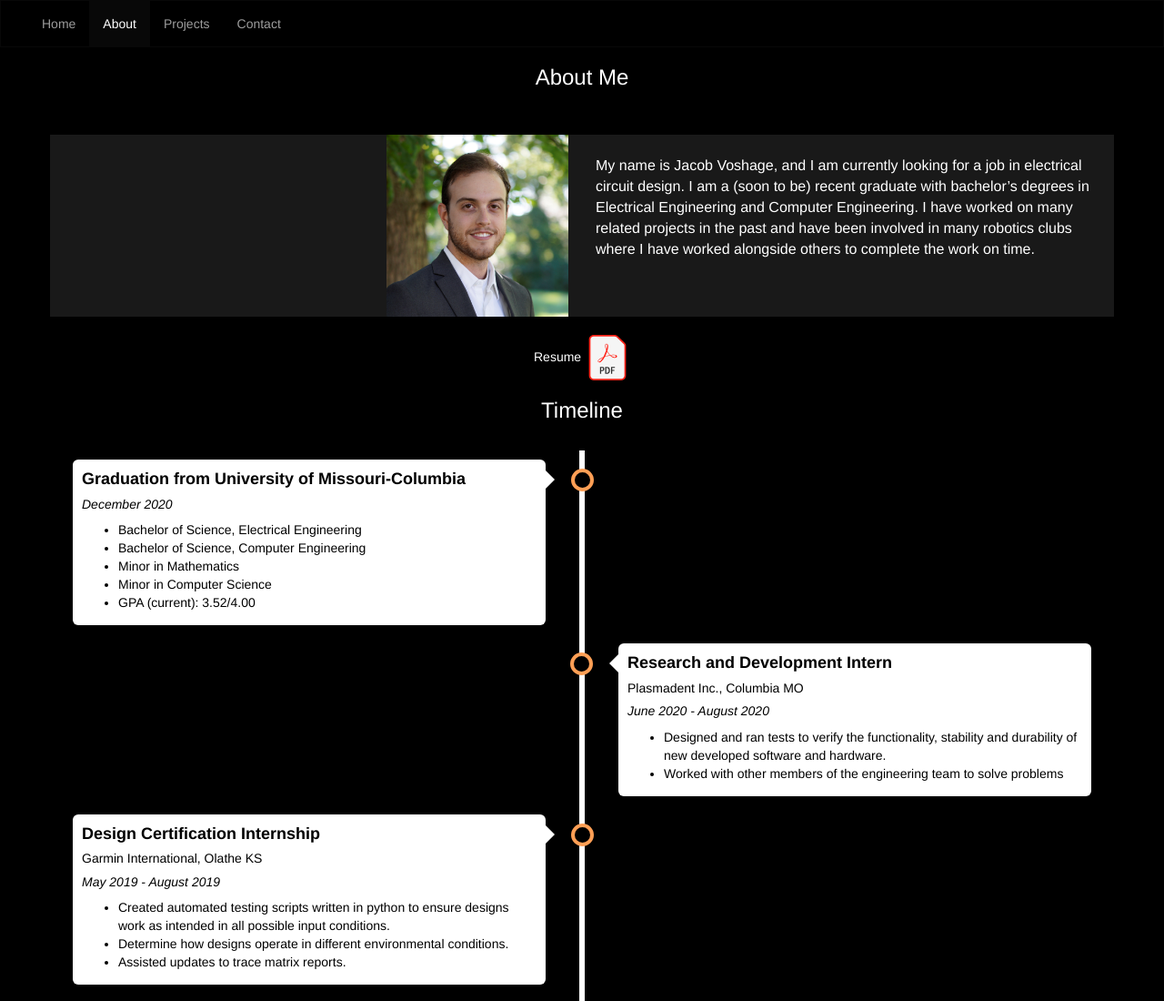
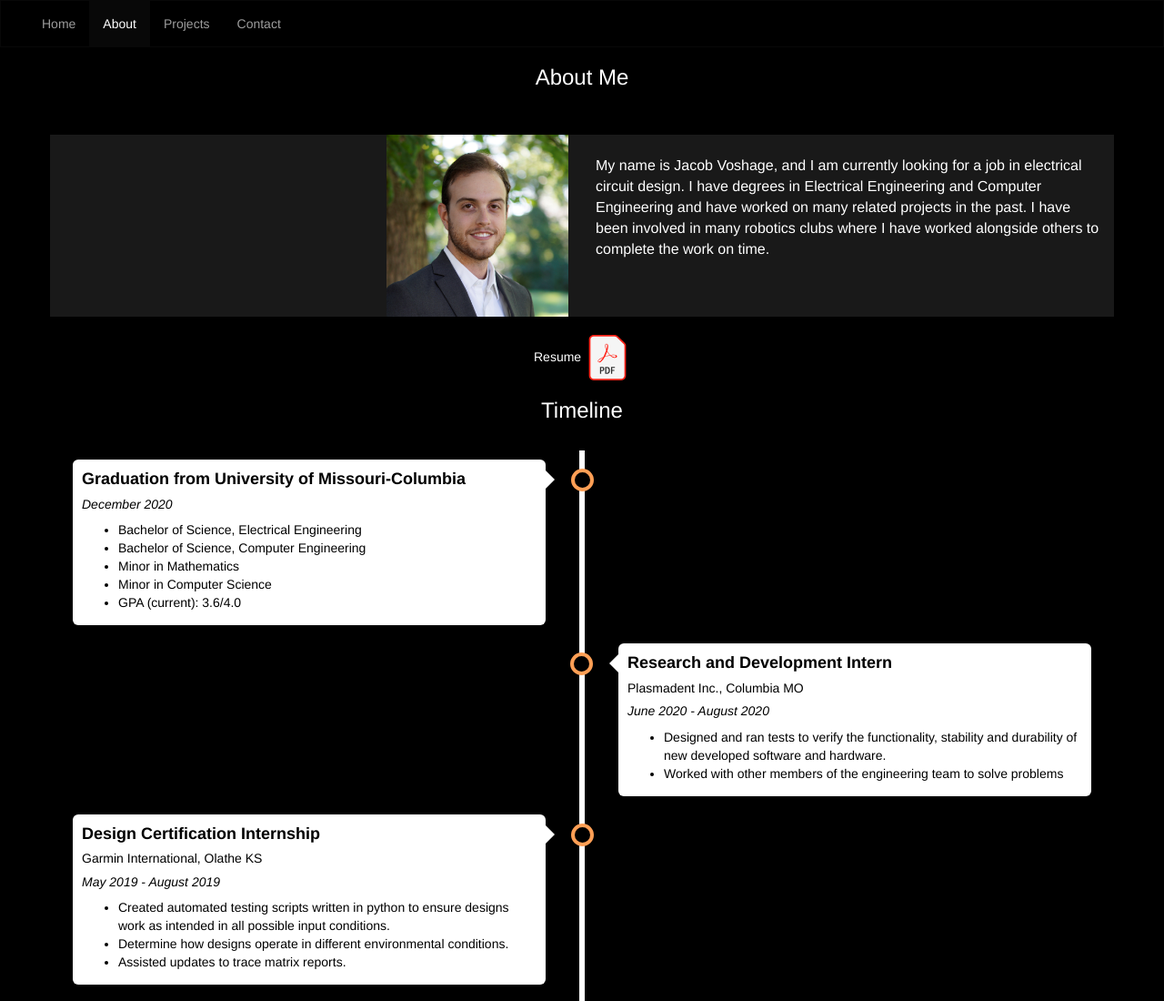
Before and after one commit to jvoshage/Projects, a plain HTML site: page Website/about.html in a window 1280 px wide. Shown: the top 1100 px of the page at 91% size. Drawn offline with nearby package versions, Linux system fonts and the light colour scheme.

Commit message:
Update about and contact pages

```diff
--- a/Website/about.html
+++ b/Website/about.html
@@ -59,7 +59,7 @@
     </div>
     <div class="col-xs-6 text-left">
       <p style="font-size: 16px;"><br>
-        My name is Jacob Voshage, and I am currently looking for a job in electrical circuit design. I am a (soon to be) recent graduate with bachelor’s degrees in Electrical Engineering and Computer Engineering. I have worked on many related projects in the past and have been involved in many robotics clubs where I have worked alongside others to complete the work on time.
+        My name is Jacob Voshage, and I am currently looking for a job in electrical circuit design. I have degrees in Electrical Engineering and Computer Engineering and have worked on many related projects in the past. I have been involved in many robotics clubs where I have worked alongside others to complete the work on time.
       </p>
     </div>
   </div>
@@ -85,7 +85,7 @@
             <li>Bachelor of Science, Computer Engineering</li>
             <li>Minor in Mathematics</li>
             <li>Minor in Computer Science</li>
-            <li>GPA (current): 3.52/4.00</li>
+            <li>GPA (current): 3.6/4.0</li>
           </ul>
         </div>
       </div>
```
Also changed, not shown: Website/contact.html (+3 -0 lines).
